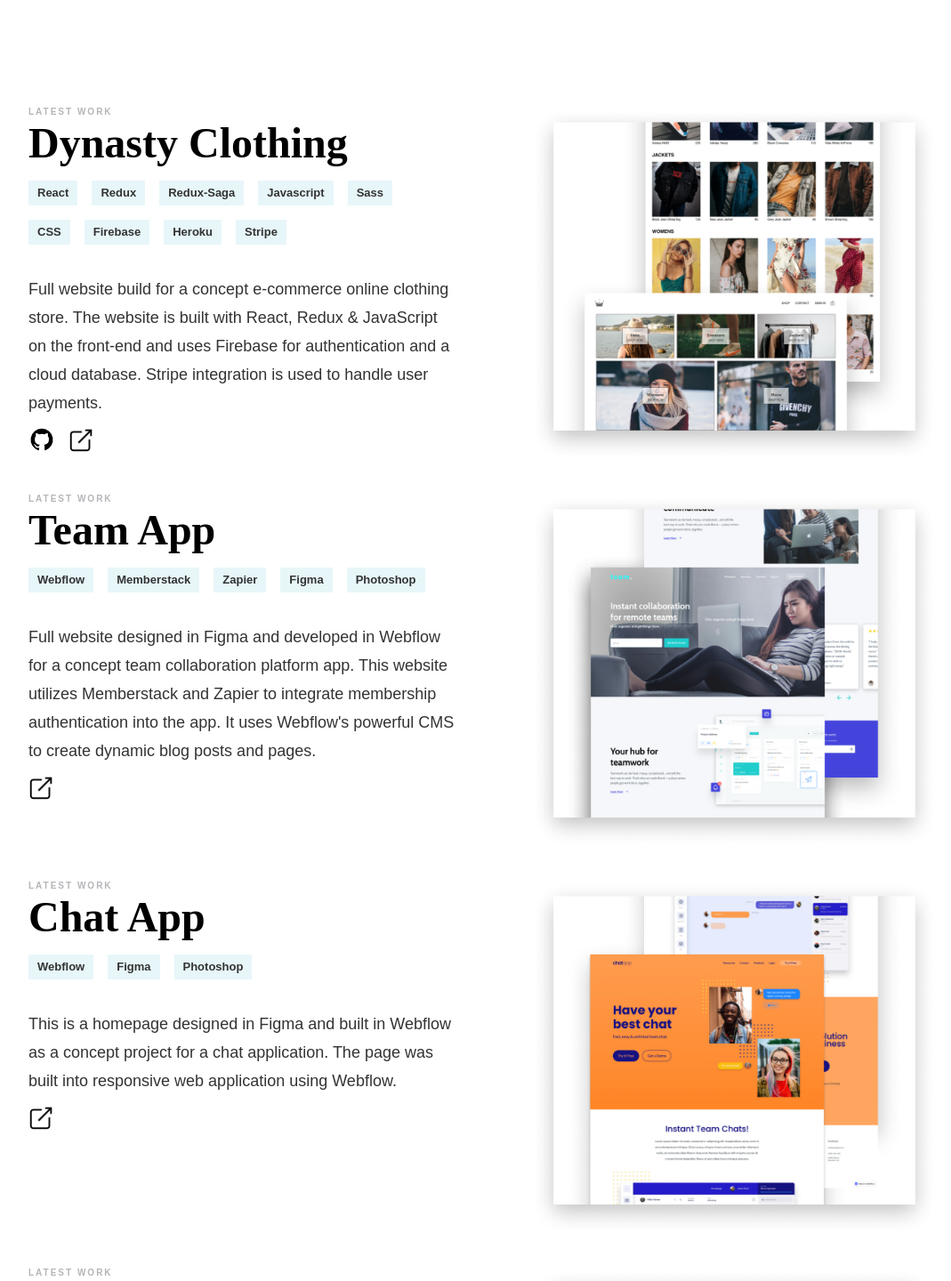
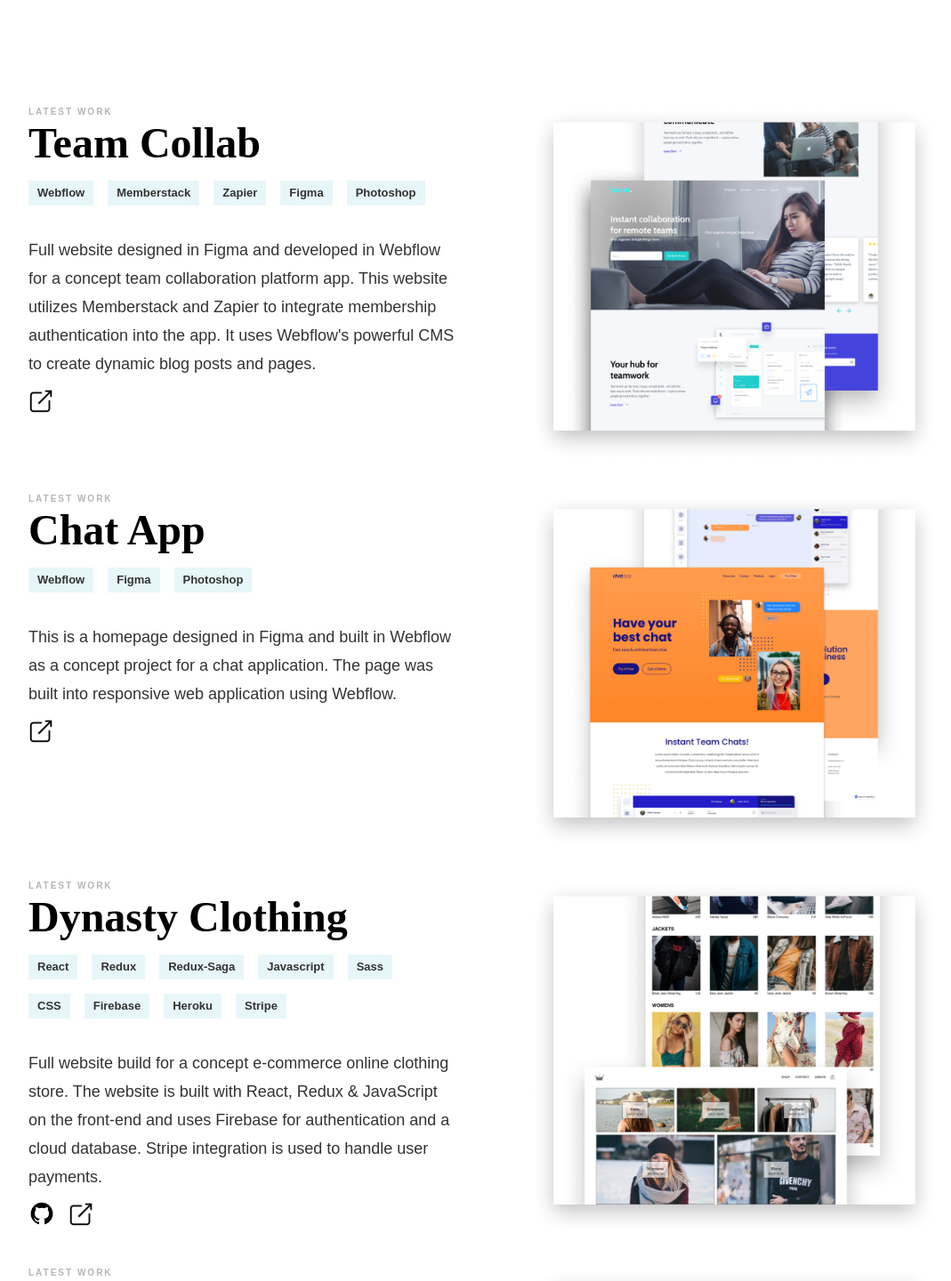
Before and after one commit to saashapina/portfolio-redesign, a React (Create React App) app: page / in a window 1280 px wide. Shown: the part 522-1962 px from the top of the page at 89% size, without its empty margins (96-1165 px from the left). Built offline with nearby package versions, Linux system fonts and the light colour scheme.

Commit message:
update info

```diff
--- a/src/App.js
+++ b/src/App.js
@@ -177,7 +177,7 @@
               <br />
               Outside of coding I enjoy sitting ocean side, hiking to the
               summit, xtreme martial arts, painting, and going on adventures
-              with my daugther, husband, and my big pup King.
+              with my daughter, husband, and my big pup King.
             </p>
           </div>
         </div>
@@ -197,7 +197,7 @@
       </div>
       <div className="footer">
         <div className="footer-copyright">
-          Crafted With 🤍 © 2021 SaaSha Pina
+          Crafted With 🤍 © {(new Date().getFullYear())} SaaSha Pina
         </div>
         <div className="footer-links">
           <a
--- a/src/data.js
+++ b/src/data.js
@@ -20,33 +20,12 @@
 import Stripe from "./assets/icons/stripe.png";
 import W3C from "./assets/icons/w3c.png";
 import Webflow from "./assets/icons/webflow.png";
+import TypeScript from "./assets/icons/ts.png";
 
 export const projects = [
+
   {
-    title: "Dynasty Clothing",
-    tags: [
-      "React",
-      "Redux",
-      "Redux-Saga",
-      "Javascript",
-      "Sass",
-      "CSS",
-      "Firebase",
-      "Heroku",
-      "Stripe",
-    ],
-    links: [
-      {
-        live: "https://dynasty-clothing.herokuapp.com/",
-        github: "https://github.com/saashapina/dynasty-clothing",
-      },
-    ],
-    description:
-      "Full website build for a concept e-commerce online clothing store. The website is built with React, Redux & JavaScript on the front-end and uses Firebase for authentication and a cloud database. Stripe integration is used to handle user payments.",
-    image: Dynasty,
-  },
-  {
-    title: "Team App",
+    title: "Team Collab",
     tags: ["Webflow", "Memberstack", "Zapier", "Figma", "Photoshop"],
     links: [
       {
@@ -68,6 +47,28 @@
     description:
       "This is a homepage designed in Figma and built in Webflow as a concept project for a chat application. The page was built into responsive web application using Webflow.",
     image: Chat,
+  },
+  {
+    title: "Dynasty Clothing",
+    tags: [
+      "React",
+      "Redux",
+      "Redux-Saga",
+      "Javascript",
+      "Sass",
+      "CSS",
+      "Firebase",
+      "Heroku",
+      "Stripe",
+    ],
+    links: [
+      {
+        github: "https://github.com/saashapina/dynasty-clothing",
+      },
+    ],
+    description:
+      "Full website build for a concept e-commerce online clothing store. The website is built with React, Redux & JavaScript on the front-end and uses Firebase for authentication and a cloud database. Stripe integration is used to handle user payments.",
+    image: Dynasty,
   },
   {
     title: "Boston Tae Kwon Do",
@@ -138,6 +139,10 @@
     icon: Git,
   },
   {
+    title: "TypeScript",
+    icon: TypeScript,
+  },
+  {
     title: "Stripe",
     icon: Stripe,
   },
```
Also changed, not shown: src/assets/icons/ts.png (added), 1 other file (tests, documents, lock files or other folders).
